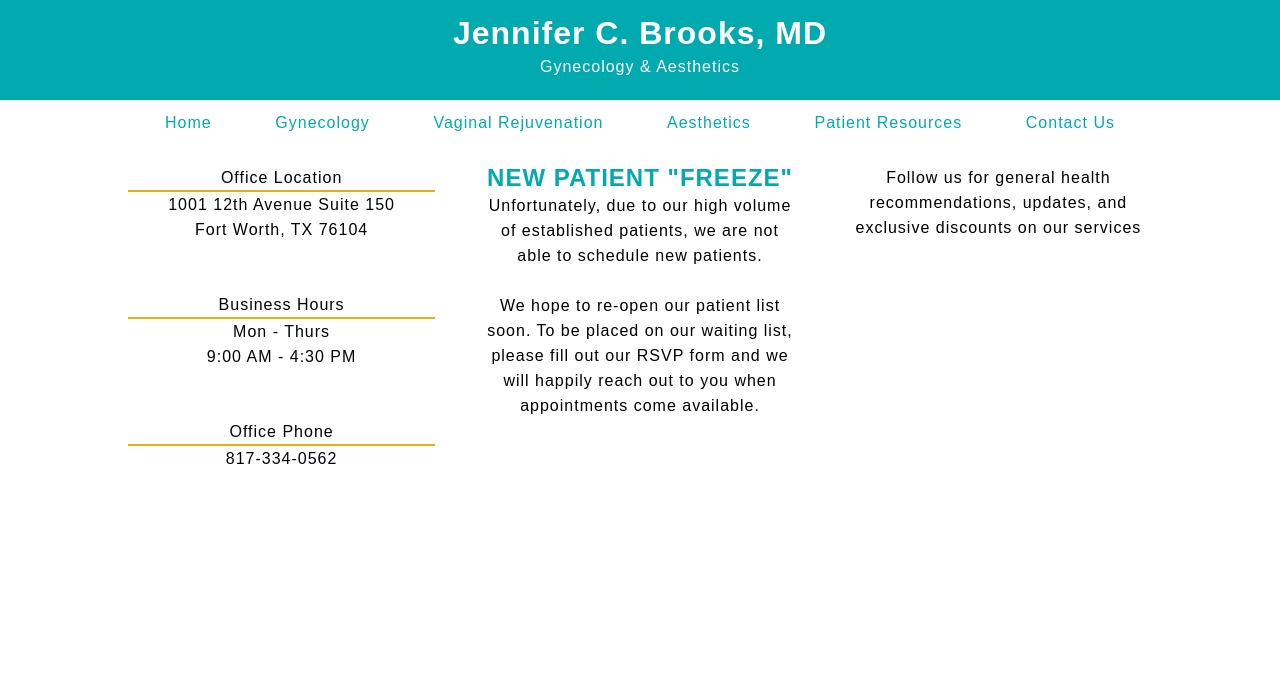
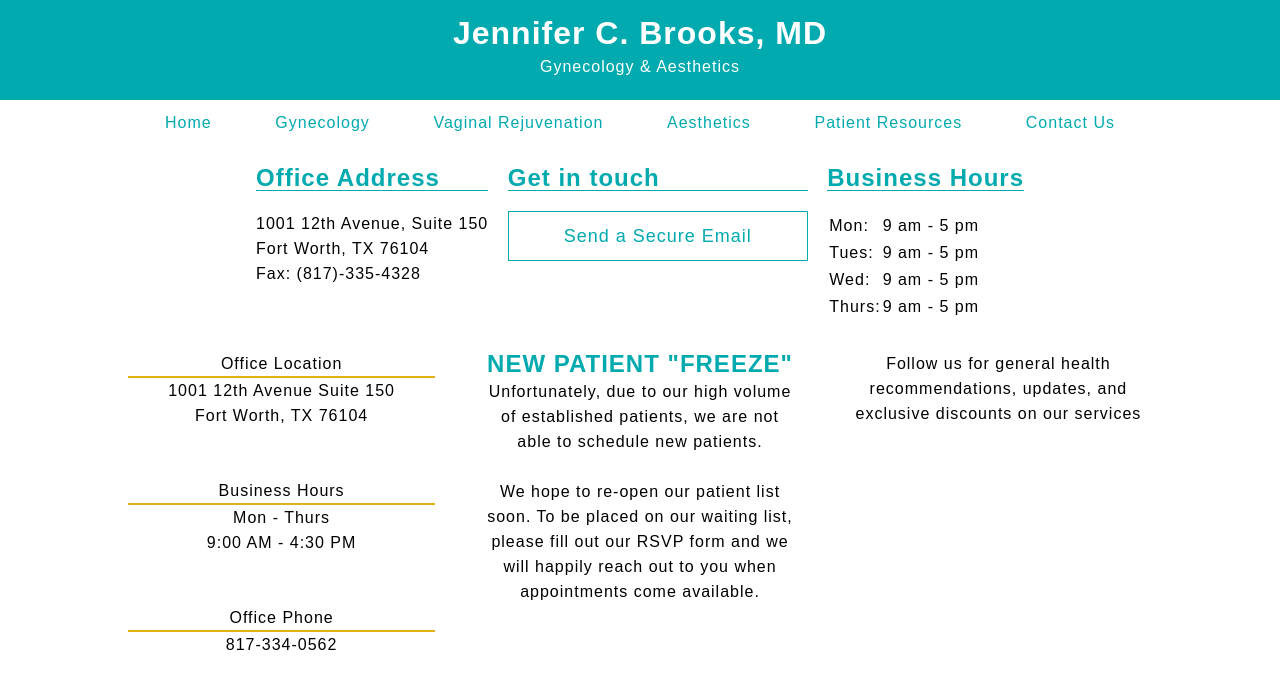
Before and after one commit to tanningexpert/exclusive-react-clone-v2, a React (Create React App) app: page /contact-us in a window 1280 px wide. Shown: the top 688 px of the page. Built offline with nearby package versions, Linux system fonts and the light colour scheme.

Commit message:
Completed contact us page and nav drop down menu

```diff
--- a/src/App.css
+++ b/src/App.css
@@ -312,15 +312,15 @@
   color: var(--main-color);
 }
 
-table {
+.treatmentTable {
   margin: 10px auto;
   border-collapse: collapse;
   border-style: hidden;
   /*Remove all the outside
   borders of the existing table*/
 }
-table td,
-table th  {
+.treatmentTable td,
+.treatmentTable th  {
   padding: 0.5rem;
   border: 1px solid var(--main-color);
 }
--- a/src/App.js
+++ b/src/App.js
@@ -12,6 +12,7 @@ import Gynecology from "./pages/Gynecology";
 import VaginalRejuvenation from "./pages/VaginalRejuvenation";
 import Aesthetics from "./pages/Aesthetics";
 import PatientResources from "./pages/PatientResources";
+import ContactUs from "./pages/ContactUs";
 
 //IMPORT ROUTER
 import { Route, Routes } from "react-router-dom";
@@ -30,6 +31,7 @@ function App() {
         />
         <Route path="/aesthetics/" element={<Aesthetics />} />
         <Route path="/patient-resources/" element={<PatientResources />} />
+        <Route path="/contact-us/" element={<ContactUs />} />
       </Routes>
       <Footer />
     </>
--- a/src/components/NavBar.js
+++ b/src/components/NavBar.js
@@ -14,21 +14,55 @@ const NavBar = () => {
           <li>Blog</li>
         </div>
       </div>
+
+      <div className="dropDownTrigger">
         <li>
           <Link to="/gynecology">Gynecology</Link>
         </li>
+        <div className="dropDownContent">
+          <li>Gynecology Services</li>
+          <li>Hormone Replacement Therapy</li>
+          <li>Medical Weightloss</li>
+        </div>
+      </div>
+
       <li>
         <Link to="/vaginal-rejuventation">Vaginal Rejuvenation</Link>
       </li>
+
+      <div className="dropDownTrigger">
         <li>
           <Link to="/aesthetics">Aesthetics</Link>
         </li>
+        <div className="dropDownContent">
+          <li>Vaginal Rejuvenation</li>
+          <li>Cellulite Reduction</li>
+          <li>Foot Detox Bath</li>
+          <li>Foot Detox Bath</li>
+          <li>Pre|Post Care Instructions</li>
+        </div>
+      </div>
+
+      <div className="dropDownTrigger">
         <li>
           <Link to="/patient-resources">Patient Resources</Link>
         </li>
+        <div className="dropDownContent">
+          <li>Forms</li>
+          <li>Getting Your Lab Results</li>
+          <li>Financing</li>
+        </div>
+      </div>
+
+      <div className="dropDownTrigger">
         <li>
           <Link to="/contact-us">Contact Us</Link>
         </li>
+        <div className="dropDownContent">
+          <li>Appointment Request</li>
+          <li>Send a Secure Email</li>
+        </div>
+      </div>
     </ul>
   );
 };
--- /dev/null
+++ b/src/pages/ContactUs.js
@@ -0,0 +1,45 @@
+import PrimaryButton from "../components/PrimaryButton";
+
+const ContactUs = () => {
+  return (
+    <>
+      <div className="contactUsWrapper">
+        <div className="officeAddress">
+          <h2>Office Address</h2>
+          <p>
+            1001 12th Avenue, Suite 150
+            <br /> Fort Worth, TX 76104
+            <br /> Fax: (817)-335-4328
+          </p>
+        </div>
+        <div className="sendEmail">
+          <h2>Get in touch</h2>
+          <PrimaryButton>Send a Secure Email</PrimaryButton>
+        </div>
+        <div className="officeHours">
+          <h2>Business Hours</h2>
+          <table>
+            <tr>
+              <td>Mon:</td>
+              <td>9 am - 5 pm</td>
+            </tr>
+            <tr>
+              <td>Tues:</td>
+              <td>9 am - 5 pm</td>
+            </tr>
+            <tr>
+              <td>Wed:</td>
+              <td>9 am - 5 pm</td>
+            </tr>
+            <tr>
+              <td>Thurs:</td>
+              <td>9 am - 5 pm</td>
+            </tr>
+          </table>
+        </div>
+      </div>
+    </>
+  );
+};
+
+export default ContactUs;
--- a/src/styles/PageStyles.css
+++ b/src/styles/PageStyles.css
@@ -246,3 +246,16 @@
 }
 
 /* CONTACT US PAGE */
+.contactUsWrapper {
+  width: 60%;
+  margin: 30px auto 0;
+  display: flex;
+  justify-content: space-between;
+}
+
+.contactUsWrapper h2 {
+  color: var(--main-color);
+  font-size: 1.5rem;
+  border-bottom: 1px solid var(--main-color);
+  margin-bottom: 20px;
+}
```
Lines whose indentation alone changed are shown as unchanged.
